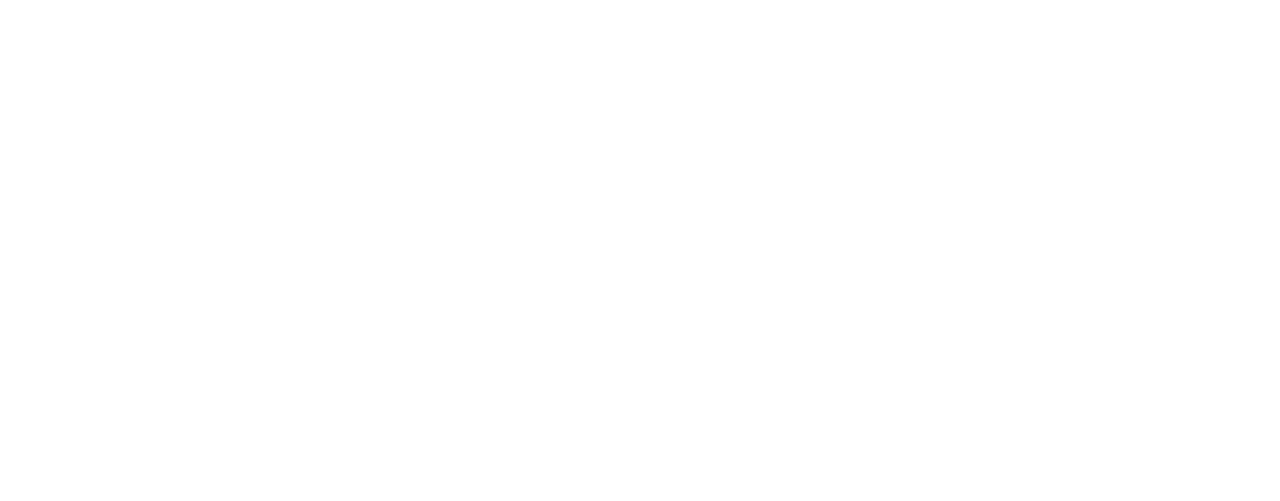
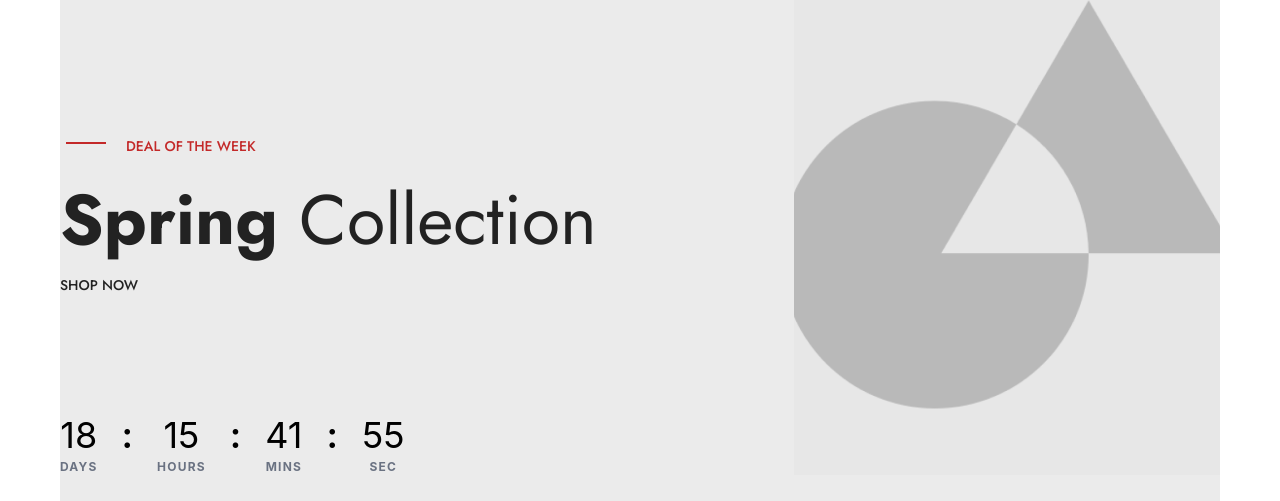
Before and after one commit to faisalbari193/Ecommerce-Project, a React (Vite) app: page / in a window 1280 px wide. Shown: the part 1680-2181 px from the top of the page. Before the commit the page ends 1484 px from the top, so only its background shows below. Built offline with nearby package versions, Linux system fonts and the light colour scheme; no server answers.

Commit message:
added new section and countdown component

```diff
--- a/package.json
+++ b/package.json
@@ -13,6 +13,7 @@
     "@tailwindcss/vite": "^4.2.2",
     "axios": "^1.15.0",
     "react": "^19.2.4",
+    "react-countdown": "^2.3.6",
     "react-dom": "^19.2.4",
     "react-icons": "^5.6.0",
     "react-router": "^7.13.2",
--- /dev/null
+++ b/src/components/Counter/CountDown.jsx
@@ -0,0 +1,101 @@
+import Countdown from "react-countdown";
+
+const CountDown = () => {
+  const renderer = ({ days, hours, minutes, seconds }) => {
+    const format = (num) => String(num).padStart(2, "0");
+
+    return (
+      <div className="mt-29.5 flex">
+        <div className="flex gap-6 text-center">
+          {/* Days */}
+          <div>
+            <h1 className="text-4xl font-normal">{format(days)}</h1>
+            <p className="mt-1 text-xs font-bold tracking-widest text-gray-500">
+              DAYS
+            </p>
+          </div>
+
+          <span className="text-4xl font-semibold">:</span>
+
+          {/* Hours */}
+          <div>
+            <h1 className="text-4xl font-normal">{format(hours)}</h1>
+            <p className="mt-1 text-xs font-bold tracking-widest text-gray-500">
+              HOURS
+            </p>
+          </div>
+
+          <span className="text-4xl font-semibold">:</span>
+
+          {/* Minutes */}
+          <div>
+            <h1 className="text-4xl font-normal">{format(minutes)}</h1>
+            <p className="mt-1 text-xs font-bold tracking-widest text-gray-500">
+              MINS
+            </p>
+          </div>
+
+          <span className="text-4xl font-semibold">:</span>
+
+          {/* Seconds */}
+          <div>
+            <h1 className="text-4xl font-normal">{format(seconds)}</h1>
+            <p className="mt-1 text-xs font-bold tracking-widest text-gray-500">
+              SEC
+            </p>
+          </div>
+        </div>
+      </div>
+    );
+  };
+
+  return (
+    <Countdown date={new Date("2026-05-01T00:00:00")} renderer={renderer} />
+  );
+};
+
+export default CountDown;
+
+// return (
+//       <div className="mt-29.5 flex">
+//         <div className="flex gap-6 text-center">
+//           {/* Days */}
+//           <div>
+//             <h1 className="text-4xl font-normal">{format(days)}</h1>
+//             <p className="mt-1 text-xs font-bold tracking-widest text-gray-500">
+//               DAYS
+//             </p>
+//           </div>
+
+//           <span className="text-4xl font-semibold">:</span>
+
+//           {/* Hours */}
+//           <div>
+//             <h1 className="text-4xl font-normal">{format(hours)}</h1>
+//             <p className="mt-1 text-xs font-bold tracking-widest text-gray-500">
+//               HOURS
+//             </p>
+//           </div>
+
+//           <span className="text-4xl font-semibold">:</span>
+
+//           {/* Minutes */}
+//           <div>
+//             <h1 className="text-4xl font-normal">{format(minutes)}</h1>
+//             <p className="mt-1 text-xs font-bold tracking-widest text-gray-500">
+//               MINS
+//             </p>
+//           </div>
+
+//           <span className="text-4xl font-semibold">:</span>
+
+//           {/* Seconds */}
+//           <div>
+//             <h1 className="text-4xl font-normal">{format(seconds)}</h1>
+//             <p className="mt-1 text-xs font-bold tracking-widest text-gray-500">
+//               SEC
+//             </p>
+//           </div>
+//         </div>
+//       </div>
+//     );
--- /dev/null
+++ b/src/components/home/SpringCollection.jsx
@@ -0,0 +1,34 @@
+import React from "react";
+import Container from "../ui/Container";
+import Image from "../common/Image";
+import springCollection from "../../assets/Images/springcollection.png";
+import { Link } from "react-router";
+import CountDown from "../Counter/CountDown";
+const SpringCollection = () => {
+  return (
+    <section className="mx-15 mt-25 bg-[#EBEBEB] pt-7 pb-7.25">
+      <Container>
+        <div className="flex items-end justify-between">
+          <div>
+            <h4 className="font-custom after:Content-[''] relative ml-16.5 text-sm leading-6 font-medium text-[#C32929] after:absolute after:top-2 after:-left-15 after:h-0.5 after:w-10 after:bg-[#C32929]">
+              DEAL OF THE WEEK
+            </h4>
+            <h2 className="font-custom text-primary-black mt-2.25 text-[70px] font-normal">
+              <span className="font-bold">Spring</span> Collection
+            </h2>
+            <Link
+              to="/shop"
+              className="font-custom text-primary-black after:bg-primary-black relative text-sm leading-6 font-medium after:absolute after:bottom-0 after:left-0 after:h-0.5 after:w-0 after:duration-300 after:content-[''] hover:after:w-[40%]"
+            >
+              SHOP NOW
+            </Link>
+            <CountDown />
+          </div>
+          <Image src={springCollection} alt="Spring Collection" />
+        </div>
+      </Container>
+    </section>
+  );
+};
+
+export default SpringCollection;
--- a/src/pages/Home.jsx
+++ b/src/pages/Home.jsx
@@ -2,6 +2,7 @@ import React from "react";
 import Banner from "../components/home/Banner";
 import Category from "../components/home/category/Category";
 import TrendyProducts from "../components/home/TrendyProducts";
+import SpringCollection from "../components/home/SpringCollection";
 
 const Home = () => {
   return (
@@ -9,6 +10,7 @@ const Home = () => {
       <Banner />
       <Category />
       <TrendyProducts />
+      <SpringCollection />
     </>
   );
 };
```
Also changed, not shown: src/assets/Images/springcollection.png (added), 1 other file (tests, documents, lock files or other folders).
